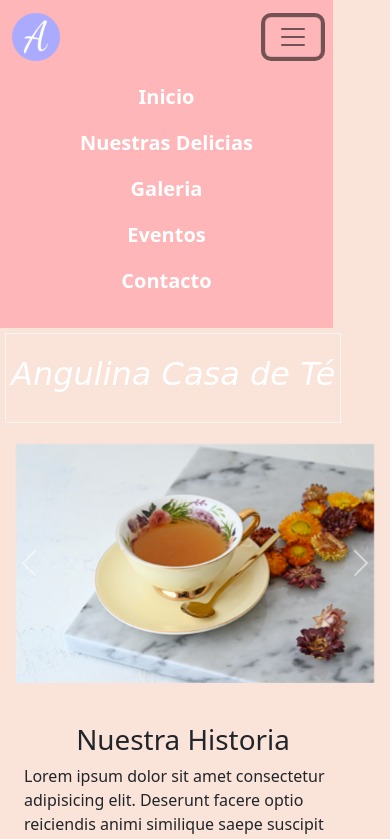
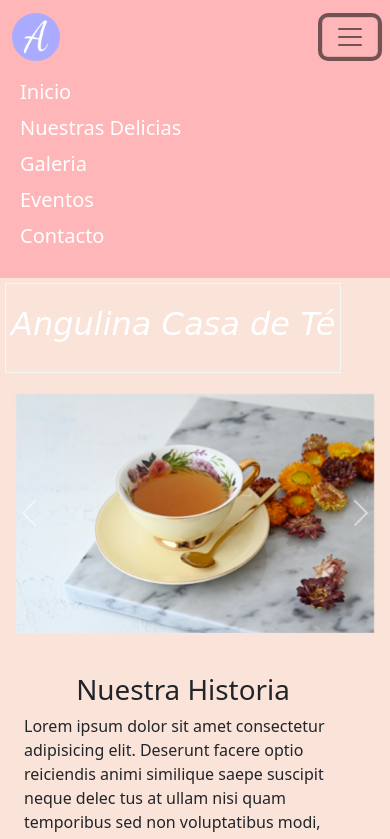
Before and after one commit to EdithBz311/Casa-de-Te, a website: page index.html in a window 390 px wide. Both pictures are taken after a click on the button "Toggle navigation". Shown: the top 839 px of the page. Drawn offline with nearby package versions, Linux system fonts and the light colour scheme.

Commit message:
actualizo nav responsive y hover

```diff
--- a/css/estilos.css
+++ b/css/estilos.css
@@ -13,9 +13,16 @@ header{
     color: ghostwhite;
     text-decoration: none
 } */
-.active{
-    color: grey;
+
+li a{
+    line-height: 1;
 }
+li a:hover{
+    color: blue;
+    transform: scale(1.25,1.25);
+    transition: all 0,5ms;
+}
+
 .header__logo{
 /*     display: inline;
     align-items: center;
@@ -32,7 +39,6 @@ header{
     justify-content: flex-end;
     align-items: flex-end;
 }
-
 .header__lista {
     display: flex;
     list-style: none;
@@ -125,12 +131,9 @@ body {
     color: black;
     font-style: oblique;
     text-align: left;
-
     padding: 0px 16px;
     line-height: 1;
 }
-
-
 .historia__foto{
     grid-column: 2/4;
     width: 300px;
@@ -139,7 +142,6 @@ body {
     background-size: cover;
     background-position:center;
 }
-
 .historia__parrafo{
     grid-column: 1/2;
     font-size: 20px;
@@ -156,7 +158,6 @@ body {
     height:350px;
     padding: 25px 25px;
     display: flex;
-
 .historia__imagen--destacada
     width: 400px;
     height:400px;
@@ -209,11 +210,11 @@ body {
 @media (min-width: 319px) and (max-width: 575px) {
 
 header{
-    display: flex;
-    width: fit-content;
+/*     display: flex; */
+    width: auto;
     height: auto;
 }
-.header__nav{
+/* .header__nav{
     display: flex;
     flex-direction: column;
     justify-content: center;
@@ -226,7 +227,7 @@ ul{
     justify-content: center;
     flex-grow: 0;
     align-items: center;
-}
+} */
 
 .portada{
     height: auto;
@@ -317,16 +318,16 @@ ul{
 @media (min-width: 576px) and (max-width: 992px){
 
 header{
-    width: fit-content;
+    width: auto;
     height: auto;
 
 }
 
-.header__item {
+/* .header__item {
     display: inline;
     padding: 10px;
     margin-bottom: 10px;
-}
+} */
 
 .portada__parrafo{
     font-size: 20px;
--- a/index.html
+++ b/index.html
@@ -35,21 +35,21 @@
             <span class="navbar-toggler-icon"></span>
         </button>
         <div class="collapse navbar-collapse" id="navbarNav">
-            <ul class="navbar-nav mb-2 mb-lg-0 ms-auto p-2"><!-- ms-auto empuja a derecha y me-auto a izq -->
+            <ul class="nav navbar-nav ms-auto mb-2 mb-lg-0 p-2"><!-- ms-auto empuja a derecha y me-auto a izq -->
             <li class="nav-item">
-                <a class="nav-link active text-white fw-bold fs-5" aria-current="page" href="#">Inicio</a>
+                <a class="nav-link active text-white fs-5" aria-current="page" href="#">Inicio</a>
             </li>
             <li class="nav-item">
-                <a class="nav-link text-white fw-bold fs-5" href="pages/menu.html">Nuestras Delicias</a>
+                <a class="nav-link text-white fs-5" href="pages/menu.html">Nuestras Delicias</a>
             </li>
             <li class="nav-item">
-                <a class="nav-link text-white fw-bold fs-5" href="pages/galeria.html">Galeria</a>
+                <a class="nav-link text-white fs-5" href="pages/galeria.html">Galeria</a>
             </li>
             <li class="nav-item">
-                <a class="nav-link text-white fw-bold fs-5" href=pages/eventos.html">Eventos</a>
+                <a class="nav-link text-white fs-5" href=pages/eventos.html">Eventos</a>
             </li>
             <li class="nav-item">
-                <a class="nav-link text-white fw-bold fs-5" href=pages/contacto.html">Contacto</a>
+                <a class="nav-link text-white fs-5" href=pages/contacto.html">Contacto</a>
             </li>
             </ul>
         </div>
```
Also changed, not shown: package.json (added, +21 -0 lines).
